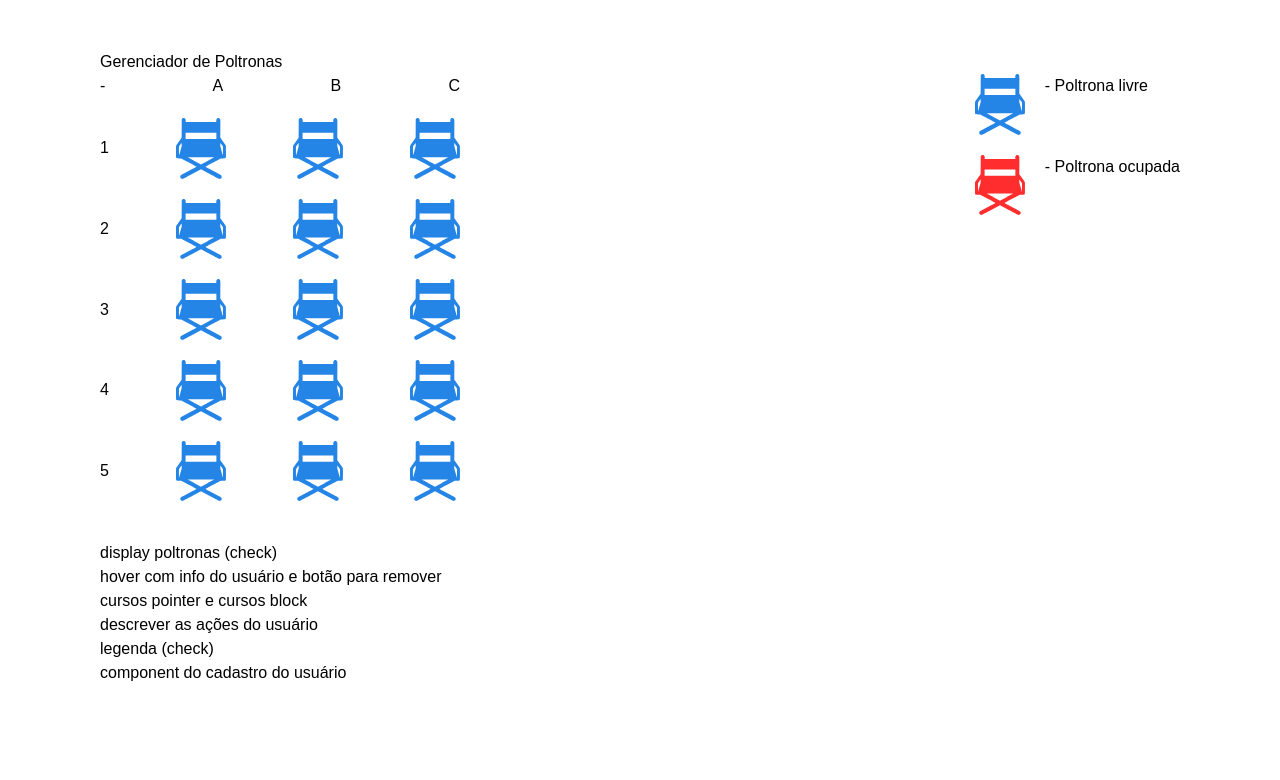
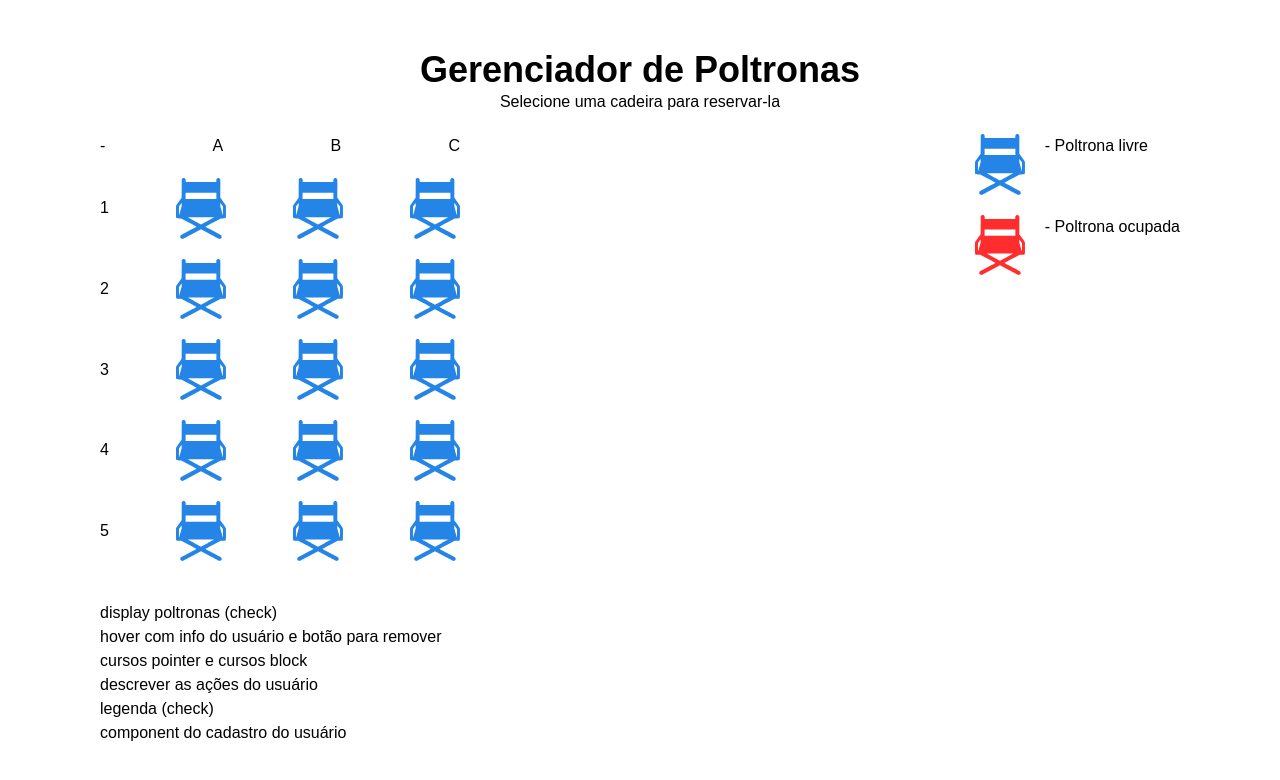
Before and after one commit to LucaDRF/gerenciador-de-poltronas-client, an Angular app: page / in a window 1280 px wide. Shown: the top 780 px of the page. Built offline with nearby package versions, Linux system fonts and the light colour scheme.

Commit message:
added style for title and description

```diff
--- a/src/app/home/home.component.html
+++ b/src/app/home/home.component.html
@@ -1,3 +1,6 @@
-<h1>Gerenciador de Poltronas</h1>
+<div class="text-center pb-5">
+  <h1 class="text-4xl font-bold">Gerenciador de Poltronas</h1>
+  <p>Selecione uma cadeira para reservar-la</p>
+</div>
 
 <app-chairs></app-chairs>
```
